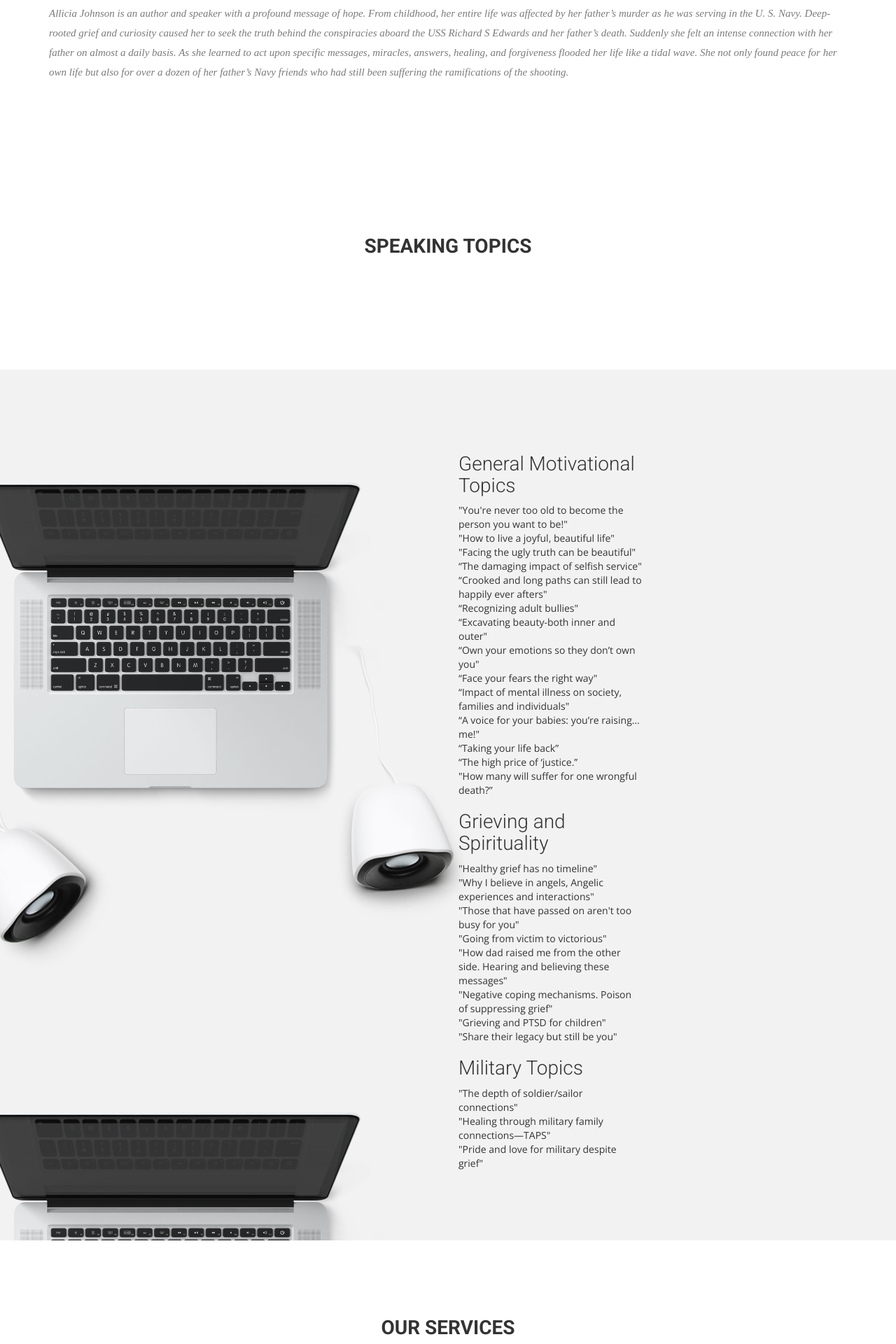
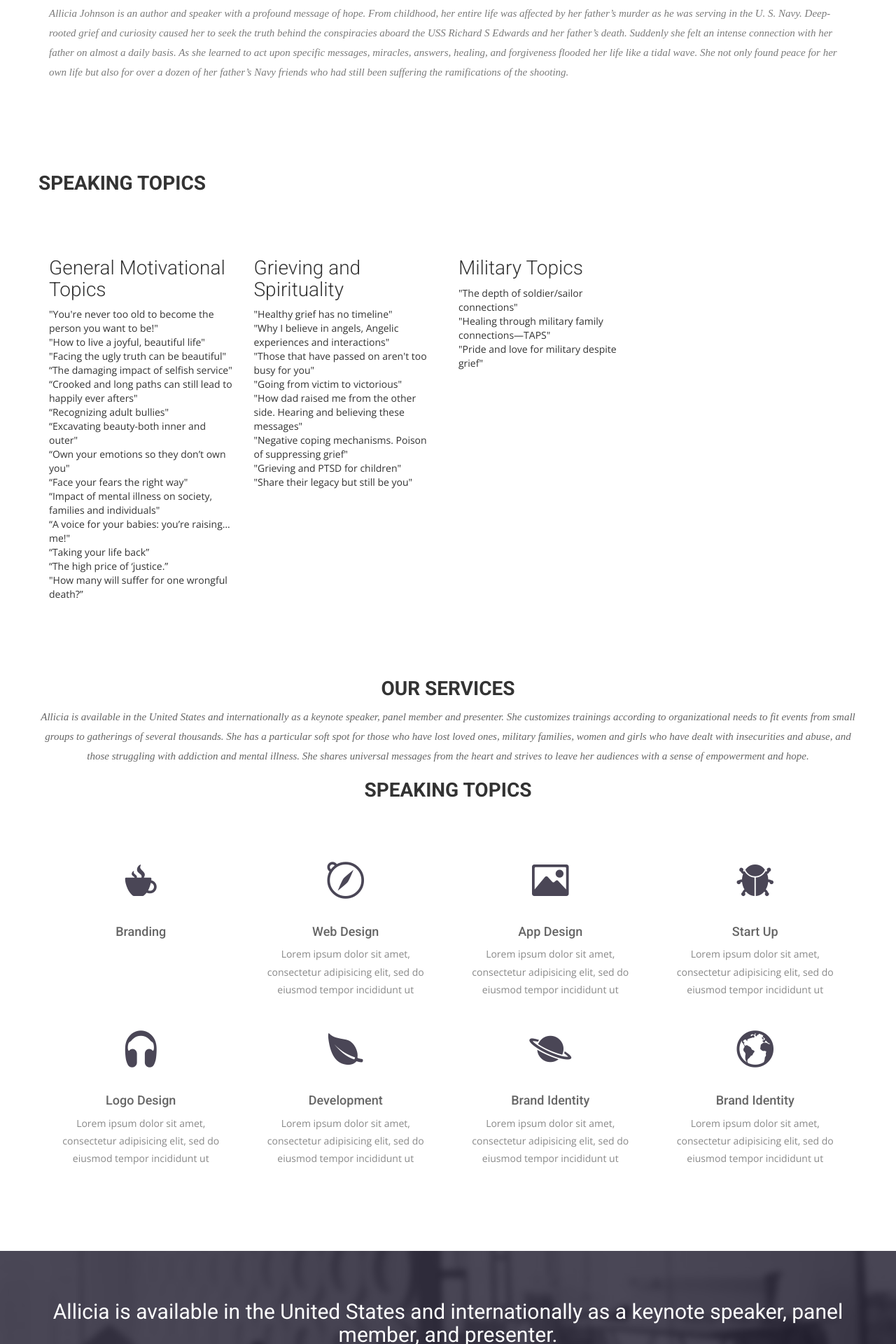
Before and after one commit to naccrat/angelinarlington, a Jekyll site: the page built from index.html, in a window 1280 px wide. Shown: the part 1336-3256 px from the top of the page at 70% size. Built offline with Jekyll 4.4.1, drawn with Linux system fonts in a browser that asks for light colours; nearby versions of some CDN libraries; some web fonts are replaced.

Commit message:
home page

```diff
--- a/index.html
+++ b/index.html
@@ -39,19 +39,15 @@
     </div>
   </div>
 </section>
-<section id="service">
+<section id="services">
   <div class="container">
+      <div class="row">
+        <div class="section-title">
+          <h2>Speaking Topics</h2>
+        </div>
+      </div>
     <div class="row">
-      <div class="section-title">
-        <h2>Speaking Topics</h2>
-      </div>
-    </div>
-  </div>
-</section>
-<section id="feature">
-  <div class="container">
-    <div class="row">
-      <div class="col-md-3 col-md-offset-6">
+      <div class="col-md-3">
           <h3>General Motivational Topics</h3>
           <ul>
               <li>"You're never too old to become the person you want to be!"</li>
@@ -70,7 +66,7 @@
               <li>"How many will suffer for one wrongful death?”</li>
           </ul>
       </div>
-      <div class="col-md-3 col-md-offset-6">
+      <div class="col-md-3">
         <h3>Grieving and Spirituality</h3>
         <ul>
             <li>"Healthy grief has no timeline"</li>
@@ -83,7 +79,7 @@
             <li>"Share their legacy but still be you"</li>
         </ul>
       </div>
-      <div class="col-md-3 col-md-offset-6">
+      <div class="col-md-3">
         <h3>Military Topics</h3>
         <ul>
             <li>"The depth of soldier/sailor connections"</li>
```
